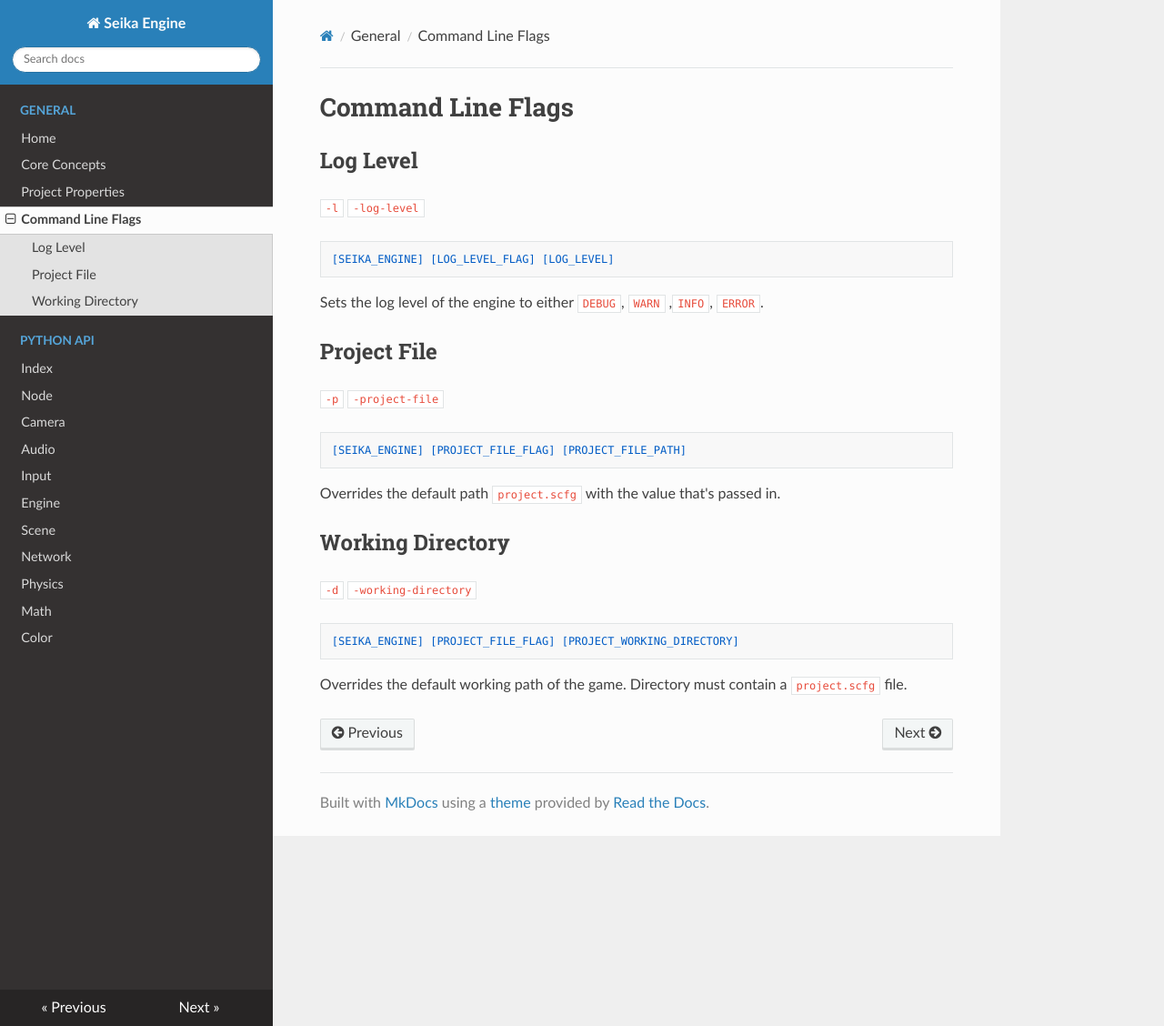
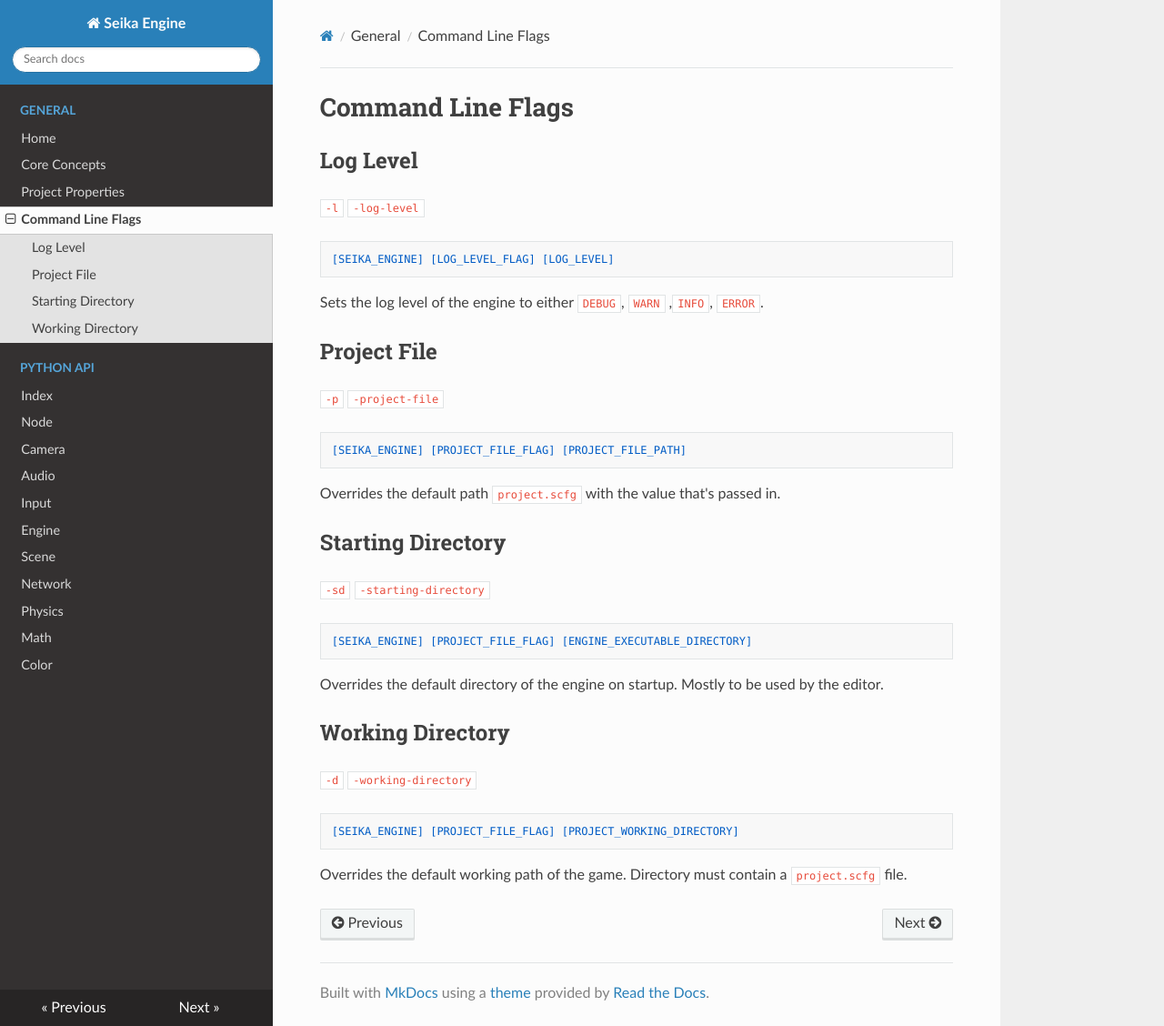
Before and after one commit to Chukobyte/seika-engine, an MkDocs documentation site: the page built from docs/general/command_line_flags.md, in a window 1280 px wide and 1128 px high. Shown: the whole window at 91% size. Built offline with MkDocs 1.6.1, drawn with Linux system fonts in a browser that asks for light colours; nearby versions of some CDN libraries.

Commit message:
Added start directory command line flag.

````diff
--- a/docs/general/command_line_flags.md
+++ b/docs/general/command_line_flags.md
@@ -20,6 +20,17 @@
 
 Overrides the default path `project.scfg` with the value that's passed in.
 
+## Starting Directory
+
+`-sd` `-starting-directory`
+
+```
+[SEIKA_ENGINE] [PROJECT_FILE_FLAG] [ENGINE_EXECUTABLE_DIRECTORY]
+```
+
+Overrides the default directory of the engine on startup.  Mostly to be used by the editor.
+
+
 ## Working Directory
 
 `-d` `-working-directory`
````
Also changed, not shown: 1 other file.
